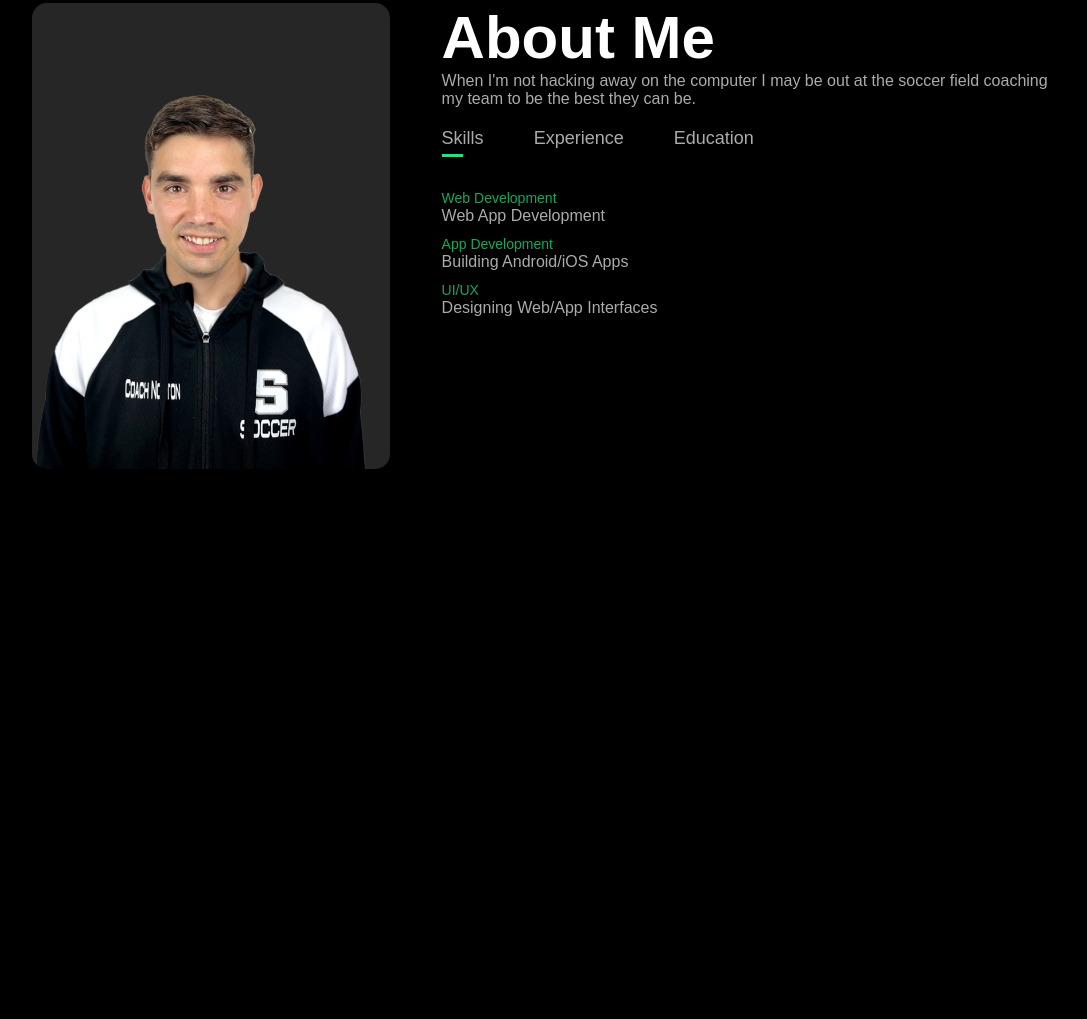
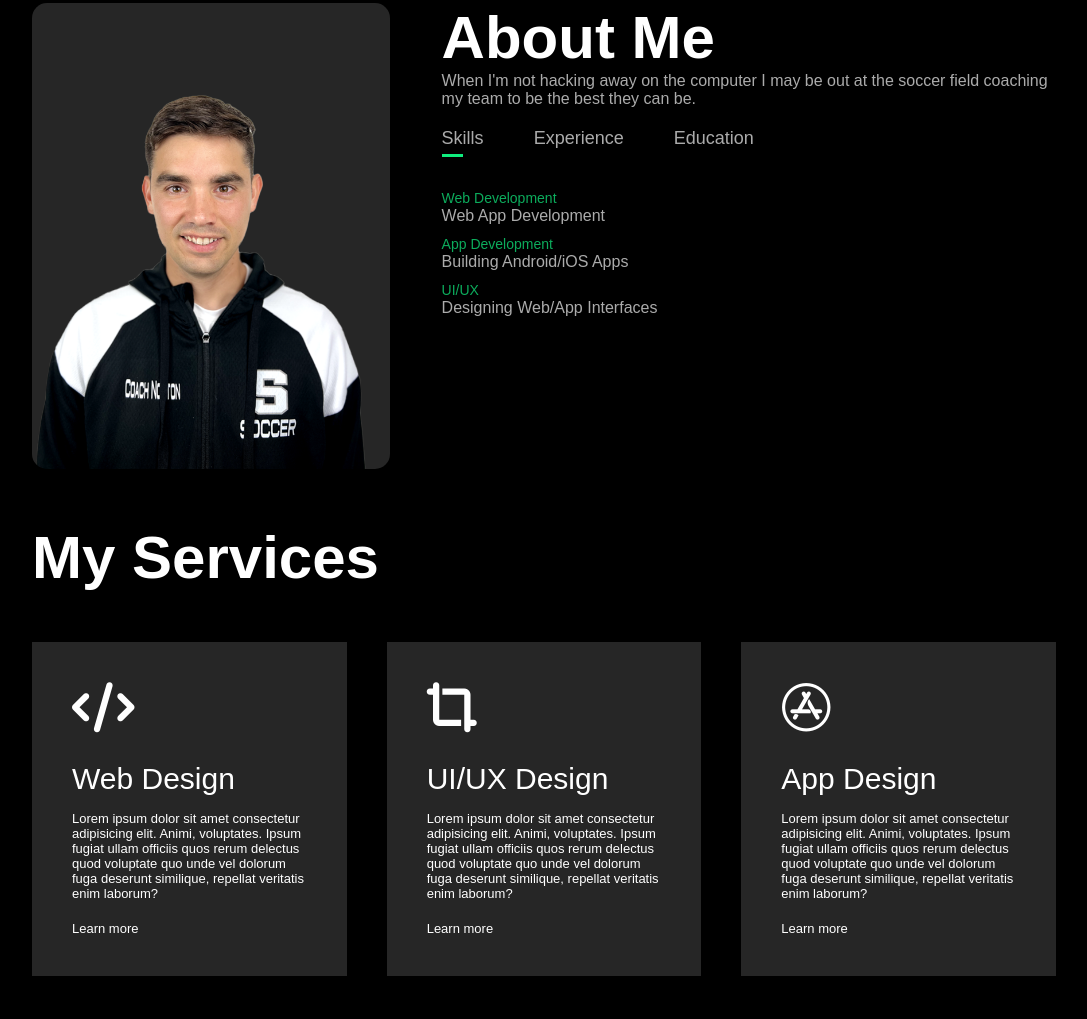
Before and after one commit to michaelparkernorton/hi, a plain HTML site: page index.html in a window 1280 px wide. Shown: the part 887-1906 px from the top of the page, without its empty margins (96-1183 px from the left). Before the commit the page ends 1450 px from the top, so only its background shows below. Drawn offline with Linux system fonts and the light colour scheme.

Commit message:
Add files via upload

```diff
--- a/index.html
+++ b/index.html
@@ -6,7 +6,7 @@
     <title>Michael Norton | Portfolio</title>
     <link rel="stylesheet" href="style.css">
     <link rel="icon" type="image/x-icon" href="images/favicon.ico">
-
+    <script src="https://kit.fontawesome.com/b38ee80156.js" crossorigin="anonymous"></script>
 </head>
 <body>
     <div id="header">
@@ -28,7 +28,7 @@
         </div>
 
         </div>
-        <!-- About -->
+<!----------------------------- About ------------------------------>
     <div id="about">
         <div class="container">
             <div class="row">
@@ -67,6 +67,39 @@
                 </div>
             </div>
         </div>
+    <!----------------------------- Services ------------------------------>
+        <div id="services">
+            <div class="container">
+                <h1 class="sub-title">My Services</h1>
+                    <div class="services-list">
+                        <div>
+                            <i class="fa-sharp fa-solid fa-code"></i>
+                            <h2>Web Design</h2>
+                            <p>Lorem ipsum dolor sit amet consectetur adipisicing elit. Animi, voluptates. Ipsum fugiat ullam officiis quos rerum delectus quod voluptate quo unde vel dolorum fuga deserunt similique, repellat veritatis enim laborum?</p>
+                            <a href="#">Learn more</a>
+                        </div>
+                        <div>
+                            <i class="fa-solid fa-crop-simple"></i>
+                            <h2>UI/UX Design</h2>
+                            <p>Lorem ipsum dolor sit amet consectetur adipisicing elit. Animi, voluptates. Ipsum fugiat ullam officiis quos rerum delectus quod voluptate quo unde vel dolorum fuga deserunt similique, repellat veritatis enim laborum?</p>
+                            <a href="#">Learn more</a>
+                        </div>
+                        <div>
+                            <i class="fa-brands fa-app-store"></i>
+                            <h2>App Design</h2>
+                            <p>Lorem ipsum dolor sit amet consectetur adipisicing elit. Animi, voluptates. Ipsum fugiat ullam officiis quos rerum delectus quod voluptate quo unde vel dolorum fuga deserunt similique, repellat veritatis enim laborum?</p>
+                            <a href="#">Learn more</a>
+                        </div>
+                    </div>
+            </div>
+        </div>
+
+
+
+
+
+
+    <!----------------------------- Services ------------------------------>
     </div>
     <script>
         var tablinks = document.getElementsByClassName("tab-links");
--- a/style.css
+++ b/style.css
@@ -1,5 +1,6 @@
 :root {
     --primary-color: #0fed7e;
+    --secondary-color: #ababab;
 
 }
 
@@ -86,7 +87,7 @@ nav ul li a:hover::after {
 
 #about {
     padding: 80px 0;
-    color: #ababab;
+    color: var(--secondary-color);
 }
 
 .row {
@@ -159,3 +160,50 @@ nav ul li a:hover::after {
 .tab-contents.active-tab{
     display: block;
 }
+
+/*  --------------- services -------------- */
+#services {
+    padding: 30px 0;
+}
+
+.services-list {
+    color: #fff;
+    display: grid;
+    grid-template-columns: repeat(auto-fit, minmax(250px, 1fr));
+    grid-gap: 40px;
+    margin-top: 50px;
+}
+
+/* This is another cool animation effect moving and changing the color of the boxes when hovering over them */
+.services-list div {
+    background-color: #262626;
+    padding: 40px;
+    font-size: 13px;
+    font-weight: 300;
+    border-right: 10px;
+    transition: background 0.5s, transform 0.5s;
+}
+
+.services-list div i {
+    font-size: 50px;
+    margin-bottom: 30px;
+}
+
+.services-list div h2 {
+    font-size: 30px;
+    font-weight: 500;
+    margin-bottom: 15px;
+}
+
+.services-list div a {
+    text-decoration: none;
+    color: #fff;
+    font-style: 12px;
+    margin-top: 20px;
+    display: inline-block;
+}
+
+.services-list div:hover {
+    background: var(--primary-color);
+    transform: translateY(-10px);
+}
```
